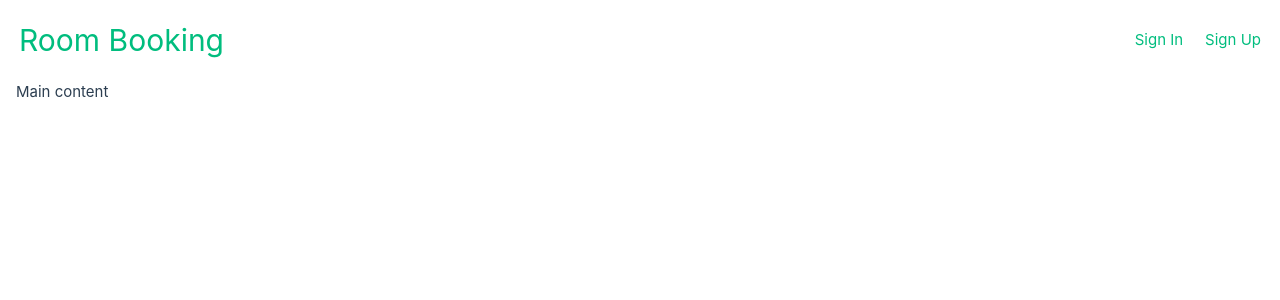
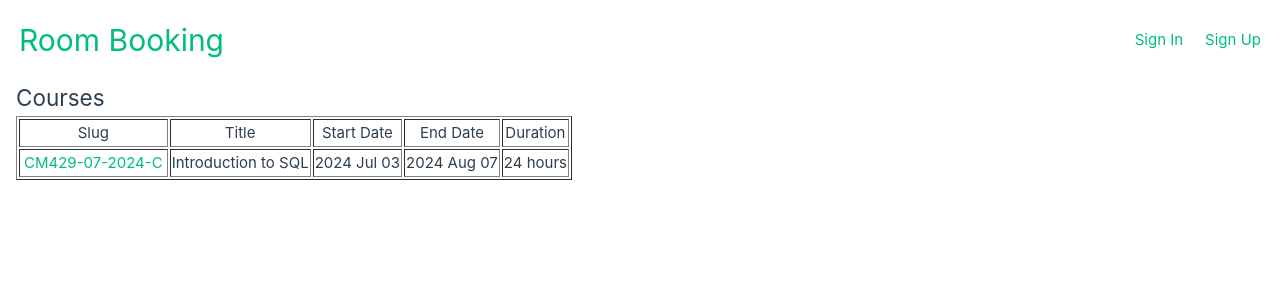
Before and after one commit to LunchBox/room_booking_client, a Vue app: page / in a window 1280 px wide. Shown: the top 300 px of the page. Built offline with nearby package versions, Linux system fonts and the light colour scheme.

Commit message:
add courses placehodler

```diff
--- a/src/router/index.js
+++ b/src/router/index.js
@@ -24,6 +24,16 @@ const router = createRouter({
       name: "about",
       component: () => import("../views/AboutView.vue"),
     },
+    {
+      path: "/courses",
+      name: "courses",
+      component: () => import("../views/Courses.vue"),
+    },
+    {
+      path: "/courses/:id",
+      name: "course",
+      component: () => import("../views/CourseDetail.vue"),
+    },
   ],
 });
 
--- /dev/null
+++ b/src/views/CourseDetail.vue
@@ -0,0 +1,5 @@
+<template>
+	<h2>
+		CM429-07-2024-C Introduction to SQL
+	</h2>
+</template>
--- /dev/null
+++ b/src/views/Courses.vue
@@ -0,0 +1,29 @@
+<template>
+	<h2>
+		Courses
+	</h2>
+
+	<table border="1">
+		<tr>
+			<th>Slug</th>
+			<th>Title</th>
+			<th>Start Date</th>
+			<th>End Date</th>
+			<th>Duration</th>
+		</tr>
+
+		<tr>
+			<td>
+				<router-link to="/courses/CM429-07-2024-C">
+					CM429-07-2024-C
+				</router-link>
+			</td>
+			<td>Introduction to SQL</td>
+			<td>2024 Jul 03</td>
+			<td>2024 Aug 07</td>
+			<td>24 hours</td>
+		</tr>
+	</table>
+</template>
+
+<style></style>
--- a/src/views/HomeView.vue
+++ b/src/views/HomeView.vue
@@ -1,8 +1,9 @@
 <script setup>
+import Courses from './Courses.vue'
 </script>
 
 <template>
 	<main>
-		Main content
+		<Courses></Courses>
 	</main>
 </template>
```
